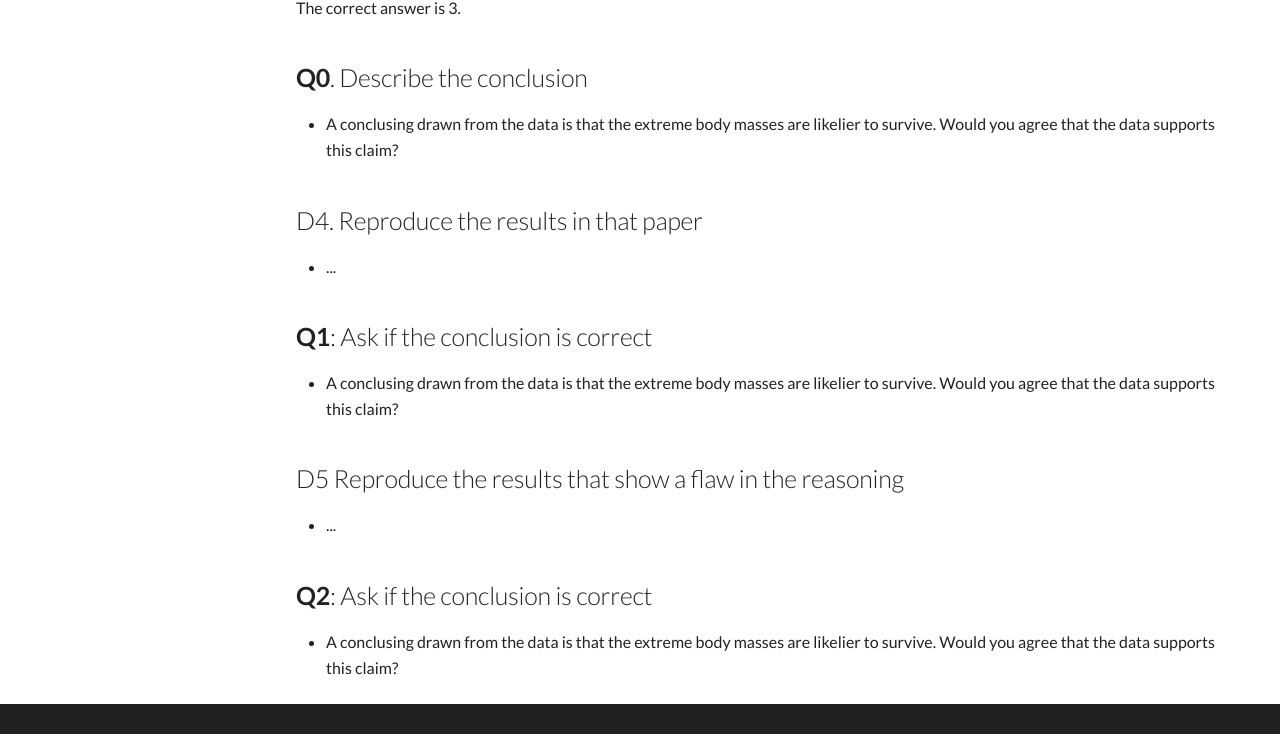
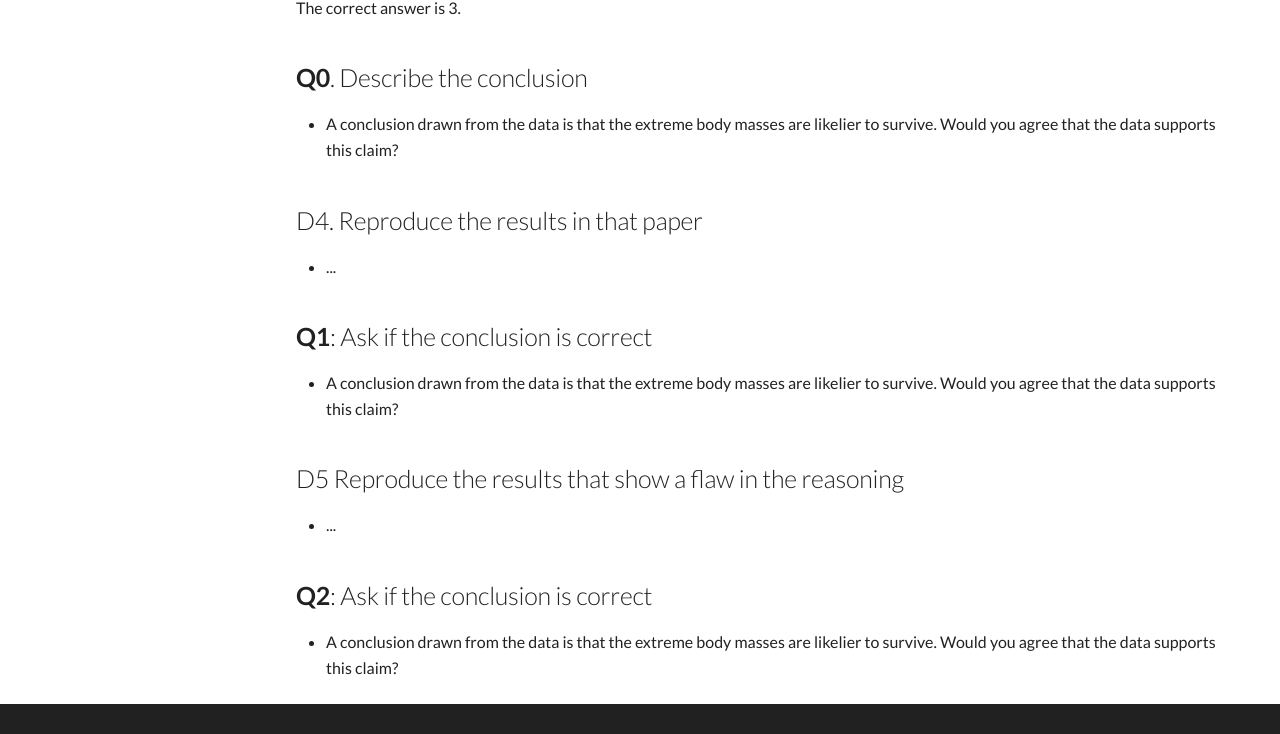
Before and after one commit to richelbilderbeek/paper_critical_ai, an MkDocs documentation site: the page built from docs/dialogue.md, in a window 1280 px wide and 1400 px high, scrolled down 535 px. Shown: the part 557-1291 px from the top of the window. Built offline with MkDocs 1.6.1 and Material for MkDocs 9.7.7, drawn with Linux system fonts in a browser that asks for light colours; comment, search, counter and statistics services are not loaded.

Commit message:
Fix spelling

```diff
--- a/docs/dialogue.md
+++ b/docs/dialogue.md
@@ -49,7 +49,7 @@ The correct answer is 3.
 
 ## **Q0**. Describe the conclusion
 
-- A conclusing drawn from the data
+- A conclusion drawn from the data
   is that the extreme body masses
   are likelier to survive. Would you agree that the data supports
   this claim?
@@ -60,7 +60,7 @@ The correct answer is 3.
 
 ## **Q1**: Ask if the conclusion is correct
 
-- A conclusing drawn from the data
+- A conclusion drawn from the data
   is that the extreme body masses
   are likelier to survive. Would you agree that the data supports
   this claim?
@@ -72,7 +72,7 @@ The correct answer is 3.
 
 ## **Q2**: Ask if the conclusion is correct
 
-- A conclusing drawn from the data
+- A conclusion drawn from the data
   is that the extreme body masses
   are likelier to survive. Would you agree that the data supports
   this claim?
```
Also changed, not shown: docs/index.md (+1 -1 lines), docs/paper.md (+2 -2 lines).
